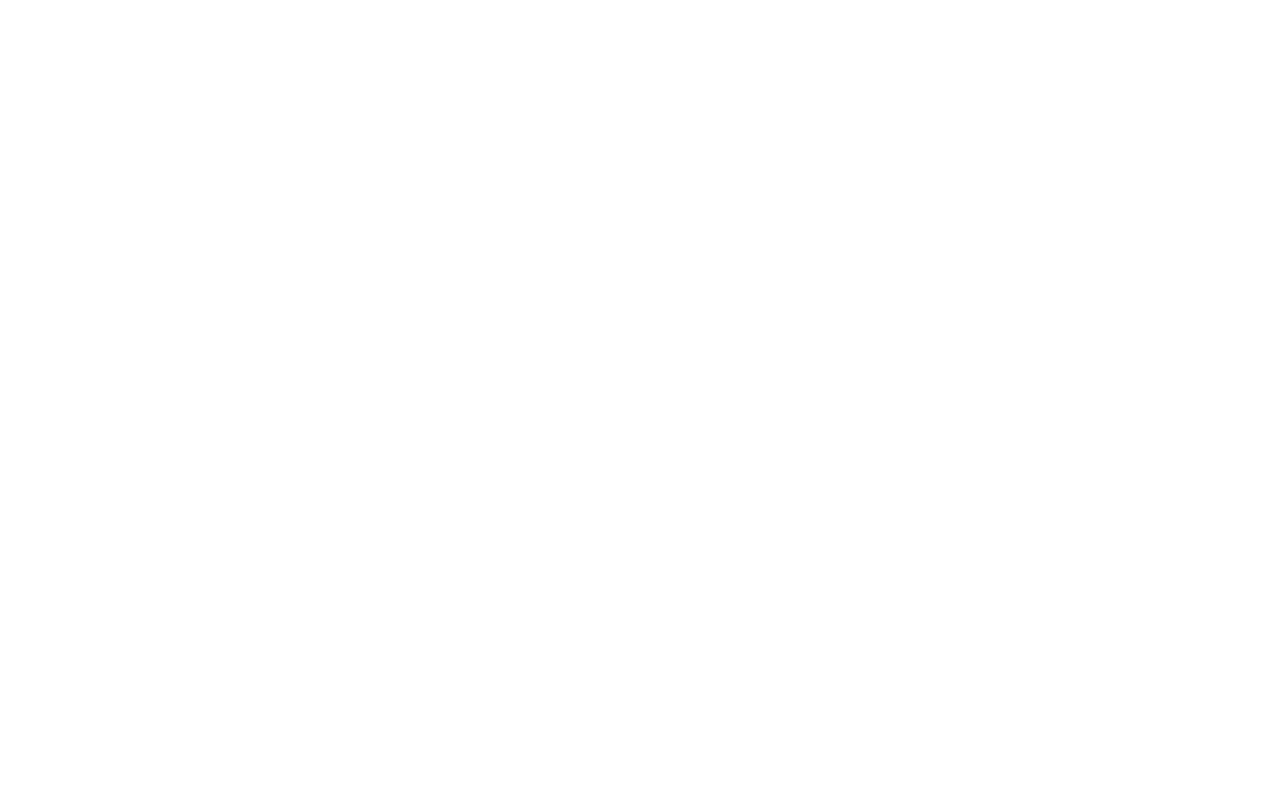
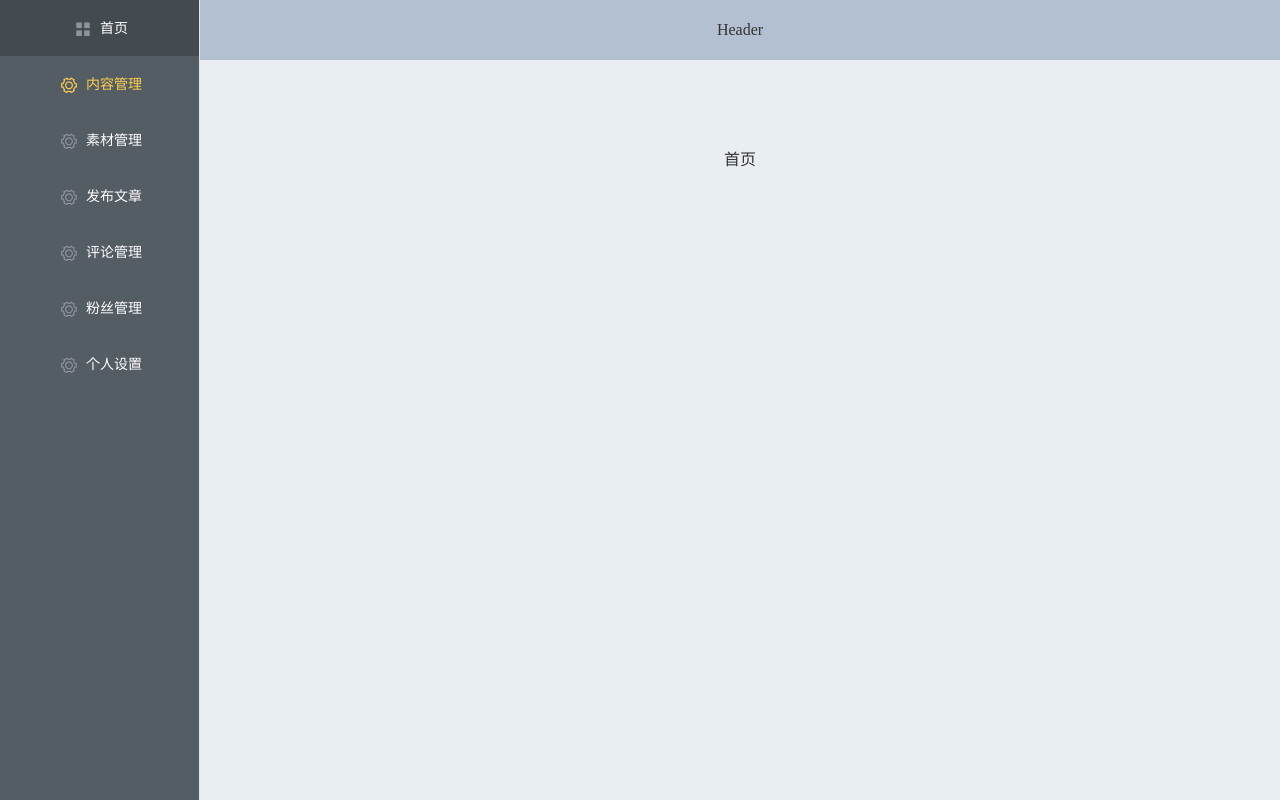
Before and after one commit to Mockingbird11/toutiao-publish-admin, a Vue app: page /#/ in a window 1280 px wide. Built offline with nearby package versions, Linux system fonts and the light colour scheme.

Commit message:
Home Submit

```diff
--- a/src/router/index.js
+++ b/src/router/index.js
@@ -4,7 +4,9 @@
 // 在Vue-CLI 中创建的项目，@ 表示 src目录  ../ 表示寻找上一级目录
 // 它是 src 目录的别名
 // 好处：不受当前文件路径影响
-import Login from '@/views/login'
+import Login from '@/views/login/'
+import Home from '@/views/home/'
+import Layout from '@/views/layout/'
 
 Vue.use(VueRouter)
 
@@ -14,6 +16,17 @@
     path: '/login',
     name: 'login',
     component: Login
+  },
+  {
+    path: '/',
+    component: Layout,
+    children: [
+      {
+        path: '', // path为空会作为默认子路由渲染
+        name: 'home',
+        component: Home
+      }
+    ]
   }
 ]
 
--- /dev/null
+++ b/src/views/home/index.vue
@@ -0,0 +1,22 @@
+<template>
+  <div class="home-container">首页</div>
+</template>
+
+<script>
+export default {
+  // 指定 name 选项的好处，便于调试
+  name: 'HomeIndex',
+  components: {},
+  props: {},
+  data () {
+    return {}
+  },
+  computed: {},
+  watch: {},
+  created () {},
+  mounted () {},
+  methods: {}
+}
+</script>
+
+<style scoped lang="less"></style>
--- /dev/null
+++ b/src/views/layout/components/aside.vue
@@ -0,0 +1,58 @@
+<template>
+<!-- el-menu-item 的 index不能重复 -->
+   <el-menu
+      default-active="2"
+      class="el-menu-vertical-demo"
+      @open="handleOpen"
+      @close="handleClose"
+      background-color="#545c64"
+      text-color="#fff"
+      active-text-color="#ffd04b">
+      <el-menu-item index="1">
+        <i class="el-icon-menu"></i>
+        <span slot="title">首页</span>
+      </el-menu-item>
+      <el-menu-item index="2">
+        <i class="el-icon-setting"></i>
+        <span slot="title">内容管理</span>
+      </el-menu-item>
+      <el-menu-item index="3">
+        <i class="el-icon-setting"></i>
+        <span slot="title">素材管理</span>
+      </el-menu-item>
+      <el-menu-item index="4">
+        <i class="el-icon-setting"></i>
+        <span slot="title">发布文章</span>
+      </el-menu-item>
+      <el-menu-item index="5">
+        <i class="el-icon-setting"></i>
+        <span slot="title">评论管理</span>
+      </el-menu-item>
+      <el-menu-item index="6">
+        <i class="el-icon-setting"></i>
+        <span slot="title">粉丝管理</span>
+      </el-menu-item>
+      <el-menu-item index="7">
+        <i class="el-icon-setting"></i>
+        <span slot="title">个人设置</span>
+      </el-menu-item>
+    </el-menu>
+</template>
+
+<script>
+export default {
+  name: 'Aside',
+  methods: {
+    handleOpen (key, keyPath) {
+      console.log(key, keyPath)
+    },
+    handleClose (key, keyPath) {
+      console.log(key, keyPath)
+    }
+  }
+}
+</script>
+
+<style>
+
+</style>
--- /dev/null
+++ b/src/views/layout/index.vue
@@ -0,0 +1,66 @@
+<template>
+  <el-container class="layout-container">
+    <el-aside class="aside" width="200px">
+        <App-Aside class="aside-menu"/>
+    </el-aside>
+    <el-container>
+        <el-header class="header">Header</el-header>
+        <el-main class="main">
+            <router-view/>
+        </el-main>
+    </el-container>
+  </el-container>
+</template>
+
+<script>
+import AppAside from './components/aside'
+export default {
+  name: 'layoutIndex',
+  components: {
+    AppAside
+  },
+  props: {},
+  data () {
+    return {}
+  },
+  computed: {},
+  watch: {},
+  created () {},
+  mounted () {},
+  methods: {}
+
+}
+</script>
+
+<style>
+.layout-container{
+    position: fixed;
+    left: 0;
+    right: 0;
+    top: 0;
+    bottom: 0;
+}
+ .aside {
+    background-color: #D3DCE6;
+    color: #333;
+    text-align: center;
+    line-height: 200px;
+  }
+  .aside .aside-menu{
+      height: 100%;
+  }
+
+  .header{
+    background-color: #B3C0D1;
+    color: #333;
+    text-align: center;
+    line-height: 60px;
+  }
+
+  .main{
+    background-color: #E9EEF3;
+    color: #333;
+    text-align: center;
+    line-height: 160px;
+  }
+</style>
--- a/src/views/login/index.vue
+++ b/src/views/login/index.vue
@@ -31,15 +31,15 @@
 </template>
 
 <script>
-import Request from '@/utils/request'
+import { login } from '@/api/user'
 export default {
   name: 'LoginIndex',
   data () {
     return {
       user: {
-        mobile: '',
-        code: '',
-        agree: false
+        mobile: '13911111111',
+        code: '246810',
+        agree: true
       },
       loginLoading: false, // 登录的Loading状态
       formRules: {
@@ -82,16 +82,16 @@
     login () {
       // 验证通过，提交登录
       this.loginLoading = true
-      Request({
-        method: 'POST',
-        url: '/mp/v1_0/authorizations',
-        data: this.user
-      }).then(res => {
+      login(this.user).then(res => {
         this.$message({
           message: '登陆成功',
           type: 'success'
         })
         this.loginLoading = false
+        // 跳转到首页
+        this.$router.push({
+          name: 'home'
+        })
       }).catch(err => {
         console.log(err)
         this.$message({
```
Also changed, not shown: 1 other file (tests, documents, lock files or other folders).
